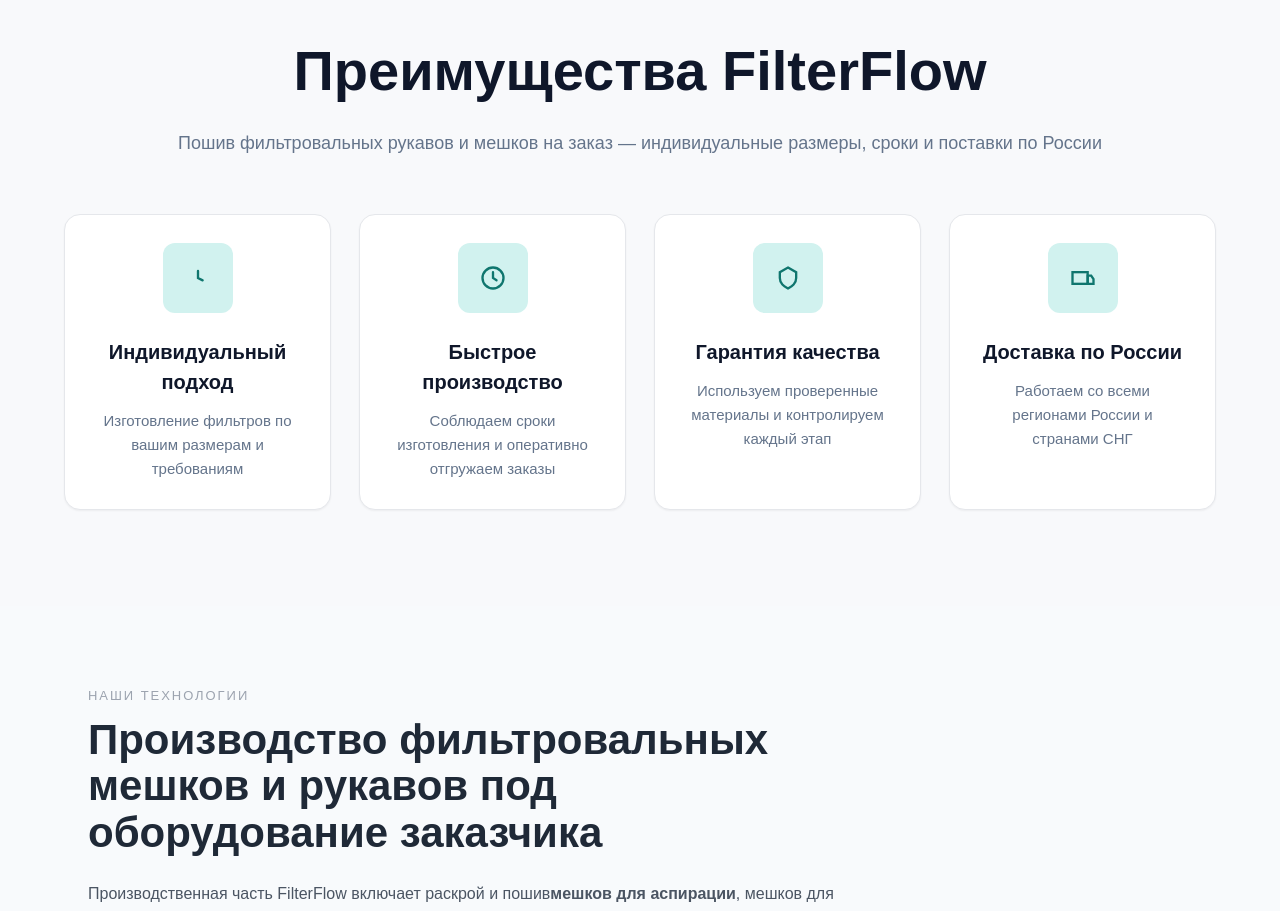
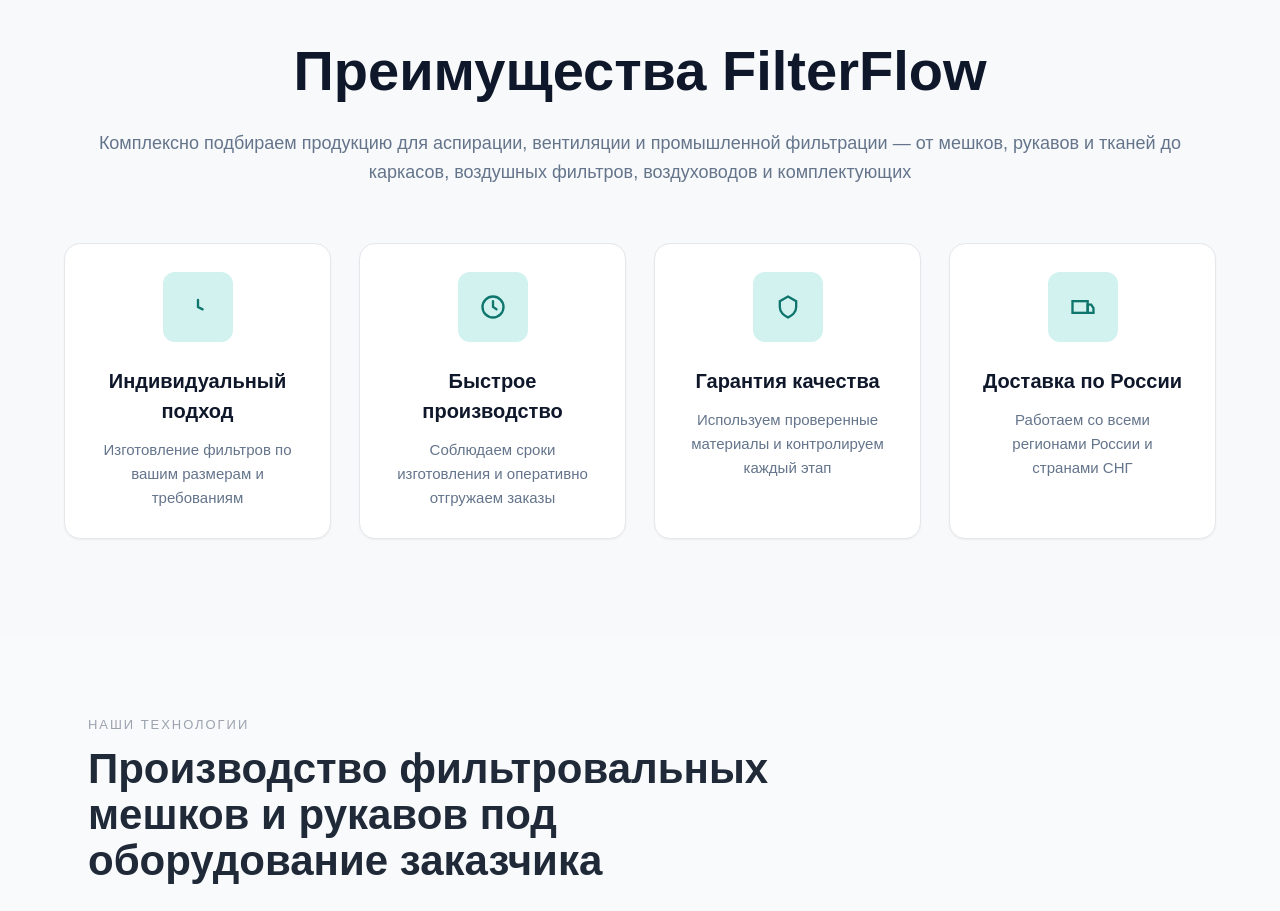
Before and after one commit to karipupkina-ux/filterflow-next, a Next.js app: page / in a window 1280 px wide. Shown: the part 4680-5591 px from the top of the page. Built offline with nearby package versions, Linux system fonts and the light colour scheme.

Commit message:
SEO: broaden homepage advantages copy

```diff
--- a/app/components/Advantages.tsx
+++ b/app/components/Advantages.tsx
@@ -50,8 +50,9 @@
           </h2>
 
           <p className="mb-10 text-[15px] leading-[1.6] text-[#64748b] md:mb-14 md:text-[18px]">
-            Пошив фильтровальных рукавов и мешков на заказ — индивидуальные
-            размеры, сроки и поставки по России
+            Комплексно подбираем продукцию для аспирации, вентиляции и промышленной
+            фильтрации — от мешков, рукавов и тканей до каркасов, воздушных фильтров,
+            воздуховодов и комплектующих
           </p>
 
           {/* Карточки */}
```
